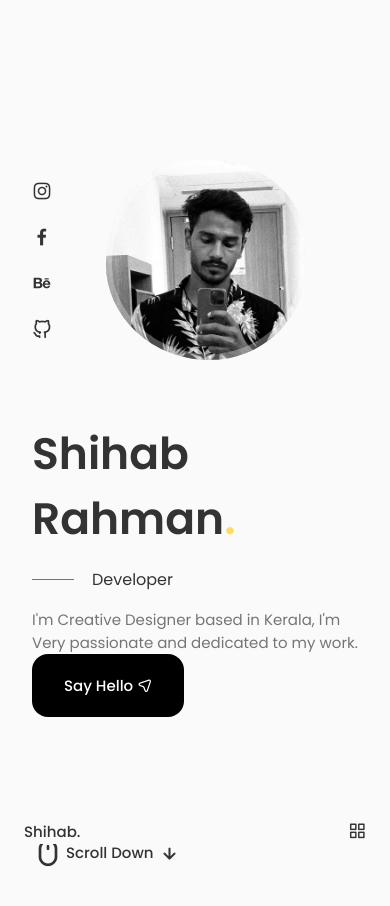
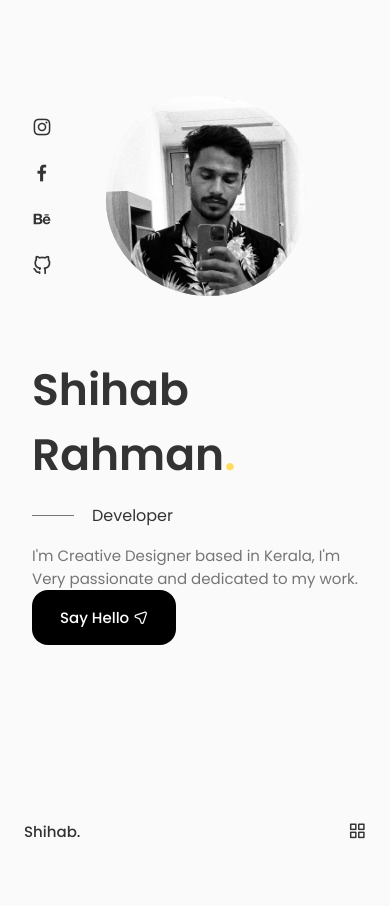
Before and after one commit to shihabsaleem/shihabsaleem.github.io-pf, a React (Create React App) app: page / in a window 390 px wide. Shown: the top 906 px of the page. After the commit the page ends 844 px from the top, so only its background shows below. Built offline with nearby package versions, Linux system fonts and the light colour scheme.

Commit message:
home small

```diff
--- a/src/App.css
+++ b/src/App.css
@@ -154,18 +154,33 @@
     margin-left: var(--mb-1-5);
     margin-right: var(--mb-1-5);
   }
+  .button {
+    padding: 1rem 1.75rem;
+  }
+  .button_icon {
+    width: 22px;
+    height: 22px;
+  }
 }
 @media screen and (max-width: 768px) {
+  .section {
+    padding: 2rem 0 4rem;
+  }
 }
 
 @media screen and (max-width: 576px) {
 }
 
 @media screen and (max-width: 350px) {
+  :root {
+    --big-font-size: 2.25rem;
+  }
   .container {
     margin-left: var(--mb-1);
     margin-right: var(--mb-1);
   }
+
+
 }
 
 ::-webkit-scrollbar {
--- a/src/Components/ScrollDown.jsx
+++ b/src/Components/ScrollDown.jsx
@@ -3,7 +3,7 @@
 
 const ScrollDown = () => {
   return (
-    <div className="homeScroll">
+    <div className="home_scroll">
       <a href="#about" className="home_scroll-button button_flex">
         <i class="uil uil-mouse-alt scroll-mouse"></i>
         <span className="home_scroll-name">Scroll Down</span>{" "}
--- a/src/Styles/home.css
+++ b/src/Styles/home.css
@@ -152,12 +152,10 @@
     display: none;
   }
 }
-@media screen and (max-width: 576px) {
-}
 
 @media screen and (max-width: 350px) {
-  .container {
-    margin-left: var(--mb-1);
-    margin-right: var(--mb-1);
+  .home_img {
+    width: 180px;
+    height: 180px;
   }
 }
```
